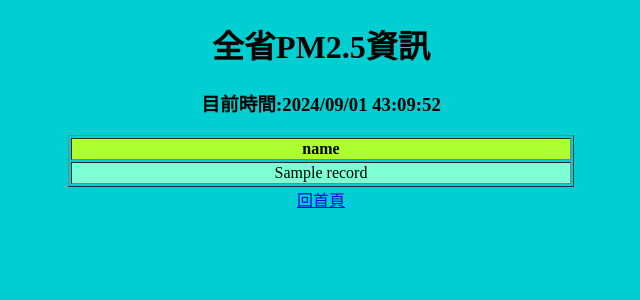
After one commit to peiyi523/flaskdemo, a Flask app: page /pm25 in a window 1280 px wide. The commit adds this page. Shown: the top 300 px of the page, without its empty margins (319-959 px from the left). Run offline with Flask 3, Linux system fonts and the light colour scheme; a database or web service that is not in the repository returns one stand-in record (values such as "Sample title"); data that the repository does not hold is empty.

Commit message:
完成pm25資訊頁面製作

```diff
--- a/main.py
+++ b/main.py
@@ -1,6 +1,6 @@
 from flask import Flask, render_template
 from datetime import datetime
-from script import script_stock
+from script import script_stock, script_pm25
 
 
 # print(__name__)
@@ -28,6 +28,19 @@ books = {
         "image_url": "https://th.bing.com/th/id/OIP.B7eXLWyjaHmn8GYTkhG0OwHaEK?rs=1&pid=ImgDetMain",
     },
 }
+
+
+@app.route("/pm25")
+def get_pm25():
+    today = datetime.now()
+    columns, values = script_pm25()
+    data = {
+        "columns": columns,
+        "values": values,
+        "today": today.strftime("%Y/%m/%d %M:%H:%S"),
+    }  # 如果值很多，可以組成字典且templates也要組{{data[columns]}}
+
+    return render_template("pm25.html", data=data)
 
 
 @app.route("/stocks")
--- a/script.py
+++ b/script.py
@@ -1,5 +1,17 @@
 import requests
 from bs4 import BeautifulSoup
+
+
+def script_pm25():
+    try:
+        url = "https://data.moenv.gov.tw/api/v2/aqx_p_02?api_key=e8dd42e6-9b8b-43f8-991e-b3dee723a52d&limit=1000&sort=datacreationdate%20desc&format=JSON"
+        datas = requests.get(url).json()["records"]
+        columns = list(datas[0].keys())
+        values = [list(data.values()) for data in datas]
+        return columns, values
+    except Exception as e:
+        print(e)
+    return None, "404網址有誤!"
 
 
 def script_stock():
@@ -26,3 +38,4 @@ def script_stock():
 
 if __name__ == "__main__":
     print(script_stock())
+    print(script_pm25())
--- a/templates/index.html
+++ b/templates/index.html
@@ -12,6 +12,7 @@
     目前時間:{{date}}
     <br><a href="/books">購買書籍</a>
     <br><a href="/stocks">股市資訊</a>
+    <br><a href="/pm25">PM2.5資訊</a>
 
 </body>
 
--- /dev/null
+++ b/templates/pm25.html
@@ -0,0 +1,63 @@
+<!DOCTYPE html>
+<html lang="en">
+
+<head>
+    <meta charset="UTF-8">
+    <meta name="viewport" content="width=device-width, initial-scale=1.0">
+    <title>PM2.5資訊</title>
+    <style>
+        body {
+            background-color: darkturquoise;
+            text-align: center;
+        }
+
+        table {
+            width: 40%;
+            margin: 0 auto;
+        }
+
+        th {
+            background-color: greenyellow;
+        }
+
+        td {
+            background-color: aquamarine;
+        }
+    </style>
+</head>
+
+<body>
+    <h1>全省PM2.5資訊</h1>
+    <h3>目前時間:{{data["today"]}}</h3>
+    <table border="1">
+        <thead>
+            <tr>
+                {% for th in data["columns"]%}
+                <th>{{th}}</th>
+                {% endfor %}
+            </tr>
+        </thead>
+        <tbody>
+            <!-- /**雙迴圈**/ -->
+            <!-- /*這裡跑動列*/ -->
+            {% for tr in data["values"] %}
+            <tr>
+                <!-- /*這裡跑動行*/ -->
+                {% for td in tr %}
+                <td>{{td}}</td>
+                {% endfor %}
+
+            </tr>
+            {% endfor %}
+
+        </tbody>
+
+
+    </table>
+    <!-- {{data["columns"]}}
+    {{data["values"]}} -->
+    <a href="/">回首頁</a>
+
+</body>
+
+</html>
--- a/templates/stocks.html
+++ b/templates/stocks.html
@@ -31,7 +31,7 @@
 
 <body>
     <h1>今年以來全球主要股市漲跌幅</h1>
-
+    <a href="/stocks">更新</a>
     {% if stocks %}
 
     {% for data in stocks[1:] %}
```
Also changed, not shown: 1 other file.
